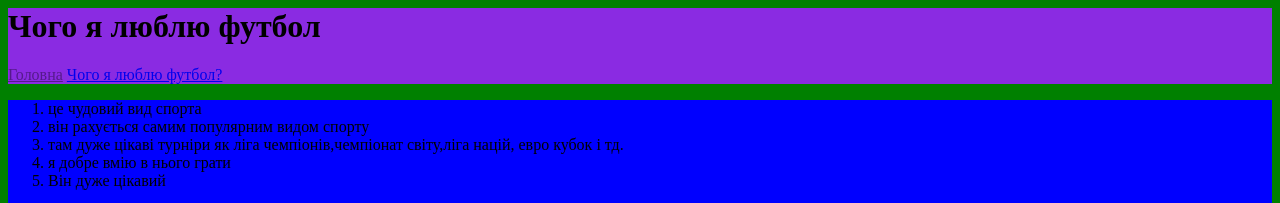
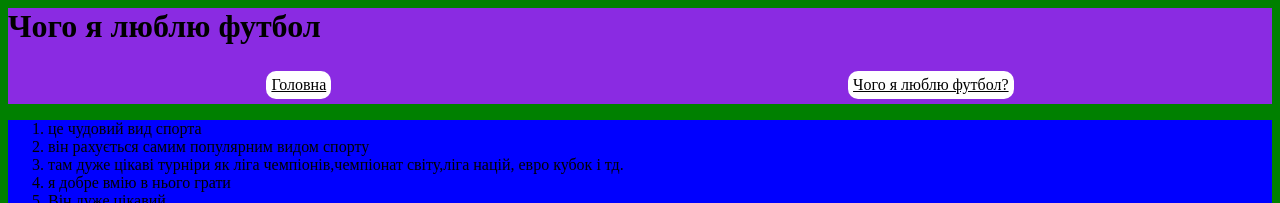
Before and after one commit to kostyavynogradsky/figma-project-copia, a plain HTML site: page index.html in a window 1280 px wide. Shown: the top 203 px of the page. Drawn offline with Linux system fonts and the light colour scheme; grey boxes are pictures that could not be loaded.

Commit message:
Update style.css

```diff
--- a/style.css
+++ b/style.css
@@ -1,6 +1,21 @@
+
 header {
     background-color: blueviolet;
 }
+
+nav{
+    display: flex;
+    justify-content: space-around;
+}
+
+nav a {
+    border-radius: 10px;
+    background-color: white;
+    color: black;
+    padding: 5px;
+    margin: 5px;
+}
+
 footer{
     background-color: blueviolet;
 }
```
